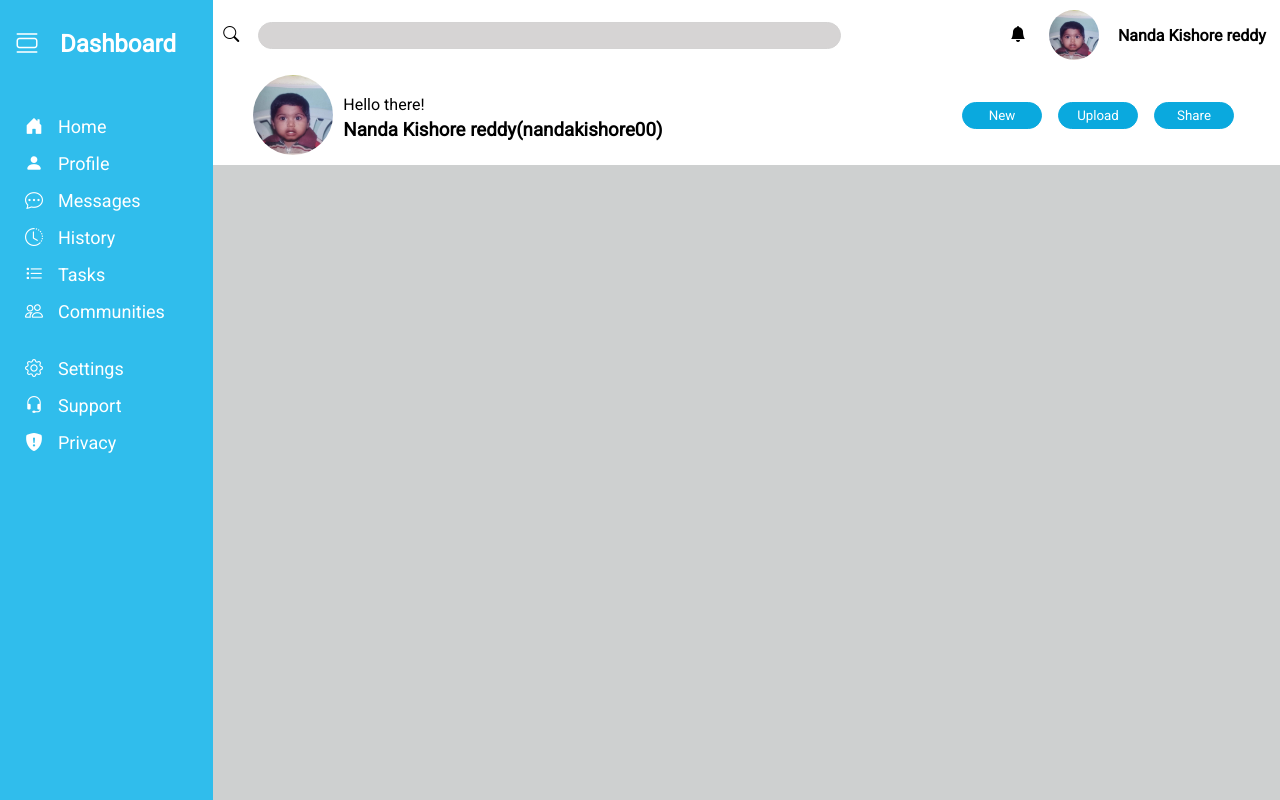
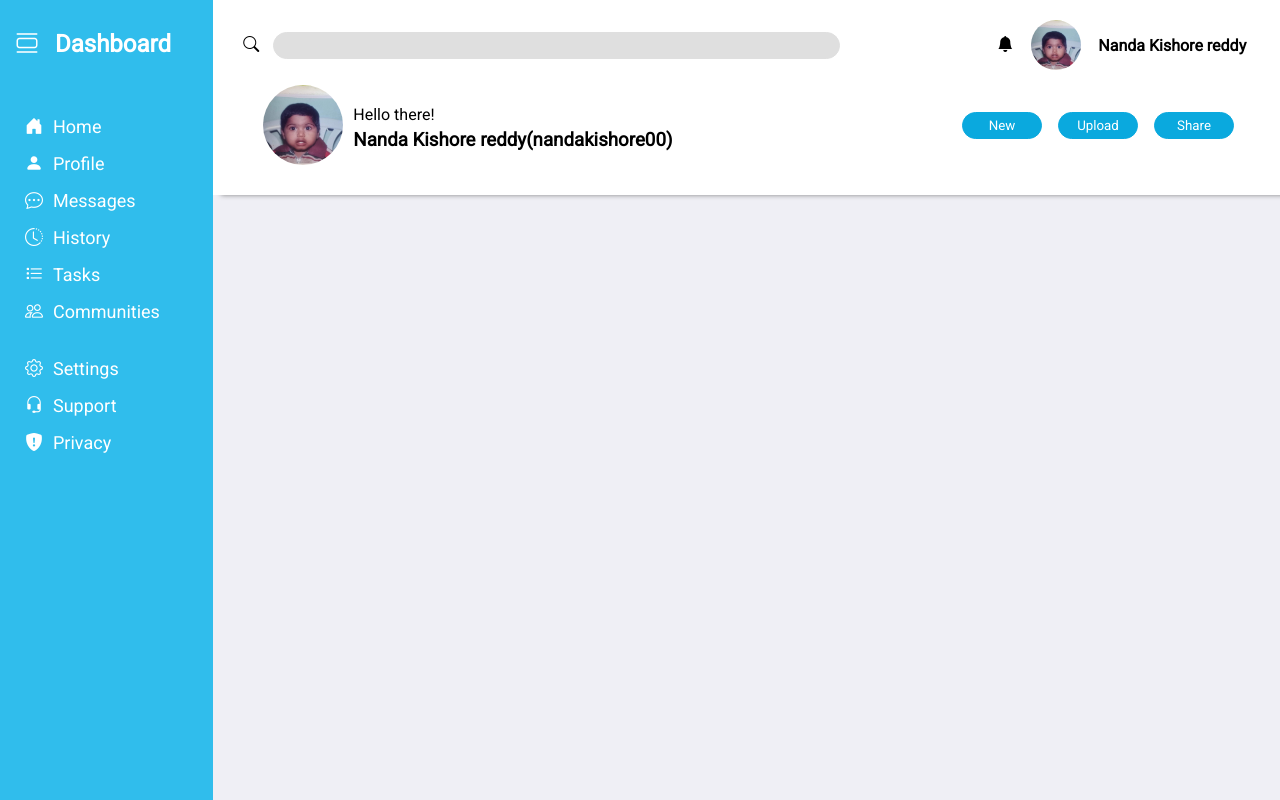
Before and after one commit to nandakishore00/Admin-dashboard, a website: page index.html in a window 1280 px wide. Drawn offline with nearby package versions, Linux system fonts and the light colour scheme.

Commit message:
add box shadow for header

```diff
--- a/index.css
+++ b/index.css
@@ -38,21 +38,24 @@ li{
 
 }
 .icon{
-padding-right:15px
+padding-right:10px;
 }
 /*Styling for Header section */
 .part-two{
     grid-column: 2/8;
     display:flex;
     flex-direction: column;
+
 }
 .header{
     background-color: white;
-    margin:10px 0px 0px 10px ;
-    display:flex;
+    padding: 20px;
+    display: flex;
     flex-direction: column;
+    z-index: 1;
+    box-shadow: 8px 0px 5px 0px grey;
+}
 
-}
 .first-row,.second-row{
     display: flex;
     justify-content:space-between;
@@ -60,12 +63,13 @@ padding-right:15px
 }
 .search{
     width:60%;
+    text-align: center;
 
 }
 .search-bar{
  border-radius:30px;
- background-color: rgb(214, 212, 212);
- border:1px solid rgb(212, 211, 211);
+ background-color: #dfdfdf;
+ border:1px solid #dfdfdf ;
  width:90%;
  padding:5px;
 }
@@ -94,9 +98,7 @@ padding-right:15px
     text-align: left;
     line-height: 0.4;
 }
-.buttons{
-    margin-right:20px;
-}
+
 input[type='button']{
     border-radius:30px;
     width:80px;
@@ -112,7 +114,7 @@ input[type='button']:hover{
 }
 /*Styling for Cards section*/
 .project-cards{
-    background: rgb(206, 208, 208);
+    background: #efeff5;
     grid-column: 2/8;
     flex-grow:1;
 }
```
